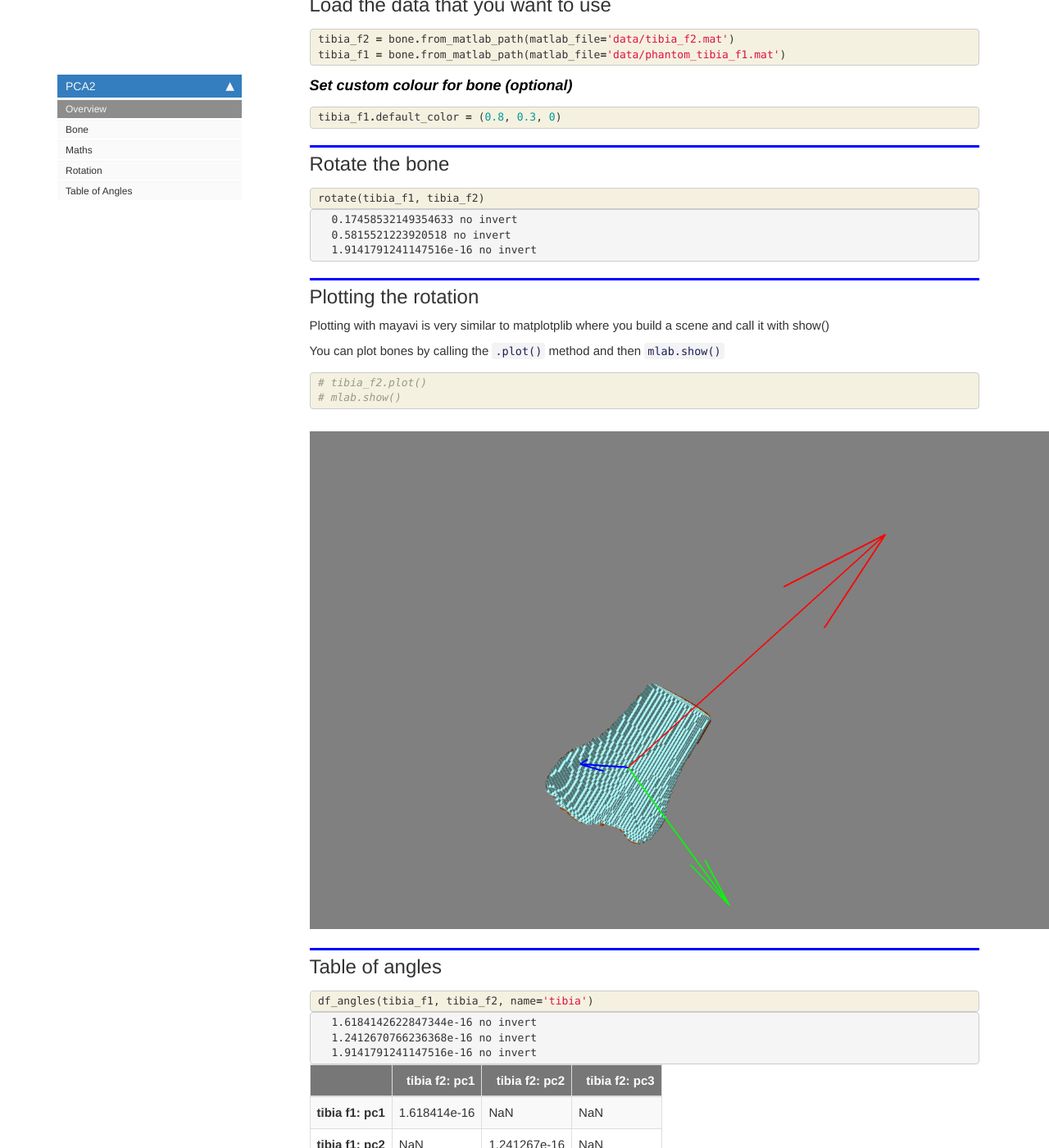
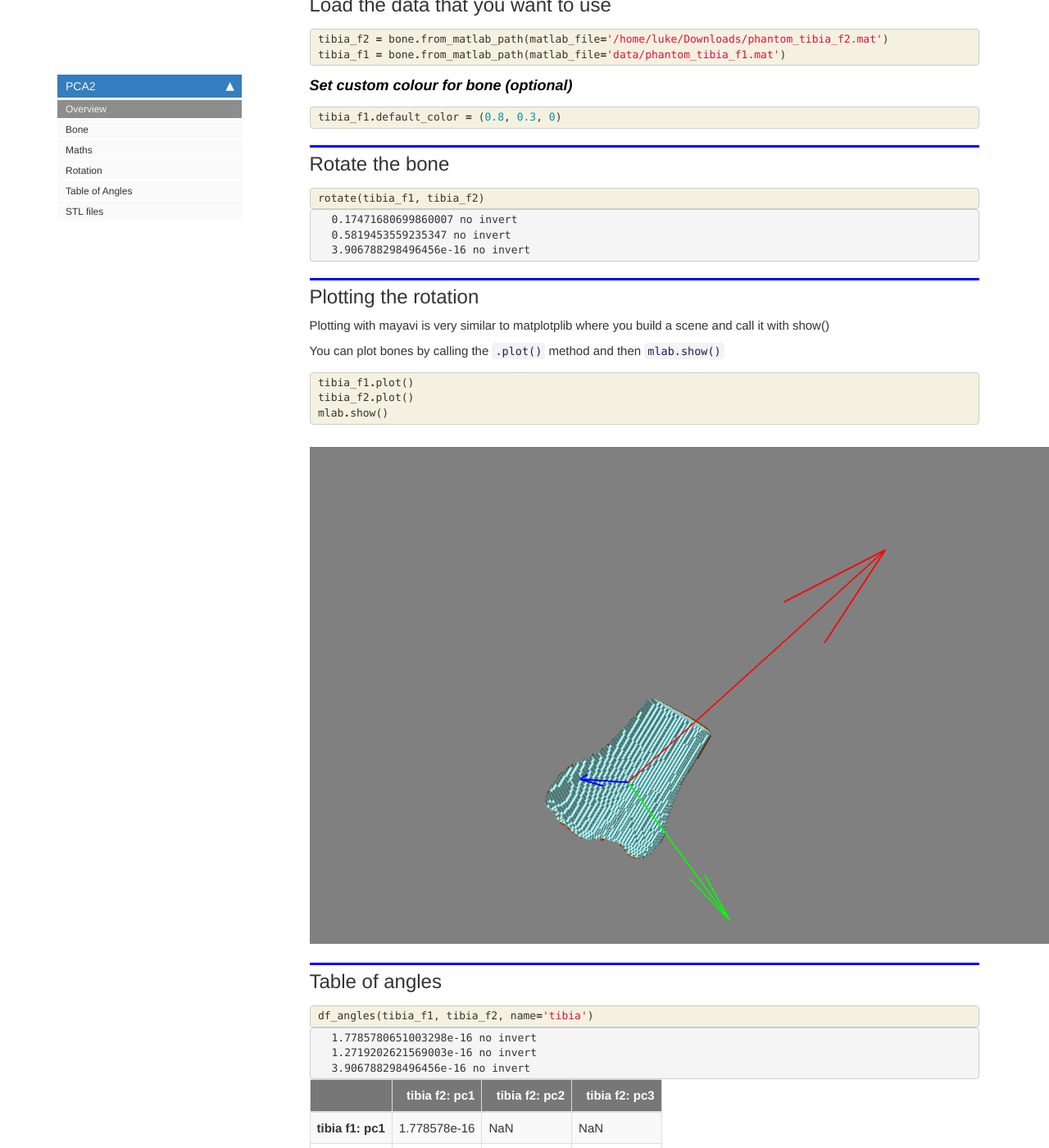
Before and after one commit to lukemshepherd/PCA2, a Jekyll site: the page built from docs/index.html, in a window 1280 px wide and 1400 px high, scrolled down 1163 px. Shown: the whole window at 82% size. Built offline with Jekyll 4.4.1, drawn with Linux system fonts in a browser that asks for light colours; nearby versions of some CDN libraries; comment, search, counter and statistics services are not loaded; some of the changed text lies outside the part shown.

```diff
--- a/PCA2/__init__.py
+++ b/PCA2/__init__.py
@@ -1 +1 @@
-__version__ = "0.0.3"
+__version__ = "0.0.4"
--- a/docs/_config.yml
+++ b/docs/_config.yml
@@ -3,7 +3,7 @@ output: web
 topnav_title: PCA2
 site_title: PCA2
 company_name: Luke Mortimer Shepherd
-description: Test nb prod
+description: Point Cloud Alignment with PCA
 # Set to false to disable KaTeX math
 use_math: true
 # Add Google analytics id if you have one and want to use it here
--- a/docs/_data/sidebars/home_sidebar.yml
+++ b/docs/_data/sidebars/home_sidebar.yml
@@ -21,6 +21,9 @@ entries:
     - output: web,pdf
       title: Table of Angles
       url: table.html
+    - output: web,pdf
+      title: STL files
+      url: stl.html
     output: web
     title: PCA2
   output: web
--- a/docs/index.html
+++ b/docs/index.html
@@ -114,7 +114,7 @@ nb_path: "index.ipynb"
 
 <div class="inner_cell">
     <div class="input_area">
-<div class=" highlight hl-ipython3"><pre><span></span><span class="n">bone</span><span class="o">.</span><span class="n">filter_level</span> <span class="o">=</span> <span class="mf">0.2</span>
+<div class=" highlight hl-ipython3"><pre><span></span><span class="n">bone</span><span class="o">.</span><span class="n">filter_level</span> <span class="o">=</span> <span class="mf">0.3</span>
 </pre></div>
 
     </div>
@@ -137,7 +137,7 @@ nb_path: "index.ipynb"
 
 <div class="inner_cell">
     <div class="input_area">
-<div class=" highlight hl-ipython3"><pre><span></span><span class="n">tibia_f2</span> <span class="o">=</span> <span class="n">bone</span><span class="o">.</span><span class="n">from_matlab_path</span><span class="p">(</span><span class="n">matlab_file</span><span class="o">=</span><span class="s1">&#39;data/tibia_f2.mat&#39;</span><span class="p">)</span>
+<div class=" highlight hl-ipython3"><pre><span></span><span class="n">tibia_f2</span> <span class="o">=</span> <span class="n">bone</span><span class="o">.</span><span class="n">from_matlab_path</span><span class="p">(</span><span class="n">matlab_file</span><span class="o">=</span><span class="s1">&#39;/home/luke/Downloads/phantom_tibia_f2.mat&#39;</span><span class="p">)</span>
 <span class="n">tibia_f1</span> <span class="o">=</span> <span class="n">bone</span><span class="o">.</span><span class="n">from_matlab_path</span><span class="p">(</span><span class="n">matlab_file</span><span class="o">=</span><span class="s1">&#39;data/phantom_tibia_f1.mat&#39;</span><span class="p">)</span>
 </pre></div>
 
@@ -197,9 +197,9 @@ nb_path: "index.ipynb"
 <div class="output_area">
 
 <div class="output_subarea output_stream output_stdout output_text">
-<pre>0.17458532149354633 no invert
-0.5815521223920518 no invert
-1.9141791241147516e-16 no invert
+<pre>0.17471680699860007 no invert
+0.5819453559235347 no invert
+3.906788298496456e-16 no invert
 </pre>
 </div>
 </div>
@@ -231,8 +231,9 @@ nb_path: "index.ipynb"
 
 <div class="inner_cell">
     <div class="input_area">
-<div class=" highlight hl-ipython3"><pre><span></span><span class="c1"># tibia_f2.plot()</span>
-<span class="c1"># mlab.show()</span>
+<div class=" highlight hl-ipython3"><pre><span></span><span class="n">tibia_f1</span><span class="o">.</span><span class="n">plot</span><span class="p">()</span>
+<span class="n">tibia_f2</span><span class="o">.</span><span class="n">plot</span><span class="p">()</span>
+<span class="n">mlab</span><span class="o">.</span><span class="n">show</span><span class="p">()</span>
 </pre></div>
 
     </div>
@@ -276,9 +277,9 @@ nb_path: "index.ipynb"
 <div class="output_area">
 
 <div class="output_subarea output_stream output_stdout output_text">
-<pre>1.6184142622847344e-16 no invert
-1.2412670766236368e-16 no invert
-1.9141791241147516e-16 no invert
+<pre>1.7785780651003298e-16 no invert
+1.2719202621569003e-16 no invert
+3.906788298496456e-16 no invert
 </pre>
 </div>
 </div>
@@ -313,21 +314,21 @@ nb_path: "index.ipynb"
   <tbody>
     <tr>
       <th>tibia f1: pc1</th>
-      <td>1.618414e-16</td>
+      <td>1.778578e-16</td>
       <td>NaN</td>
       <td>NaN</td>
     </tr>
     <tr>
       <th>tibia f1: pc2</th>
       <td>NaN</td>
-      <td>1.241267e-16</td>
+      <td>1.271920e-16</td>
       <td>NaN</td>
     </tr>
     <tr>
       <th>tibia f1: pc3</th>
       <td>NaN</td>
       <td>NaN</td>
-      <td>1.914179e-16</td>
+      <td>3.906788e-16</td>
     </tr>
   </tbody>
 </table>
--- a/docs/sidebar.json
+++ b/docs/sidebar.json
@@ -4,6 +4,7 @@
     "Bone": "bone.html",
     "Maths": "maths.html",
     "Rotation": "rotation.html",
-    "Table of Angles": "table.html"
+    "Table of Angles": "table.html",
+    "STL files": "stl.html"
   }
 }
```
Also changed, not shown: docs/rotation.html (+7 -0 lines), docs/stl.html (added, +32 -0 lines), README.md, 4 other files.
